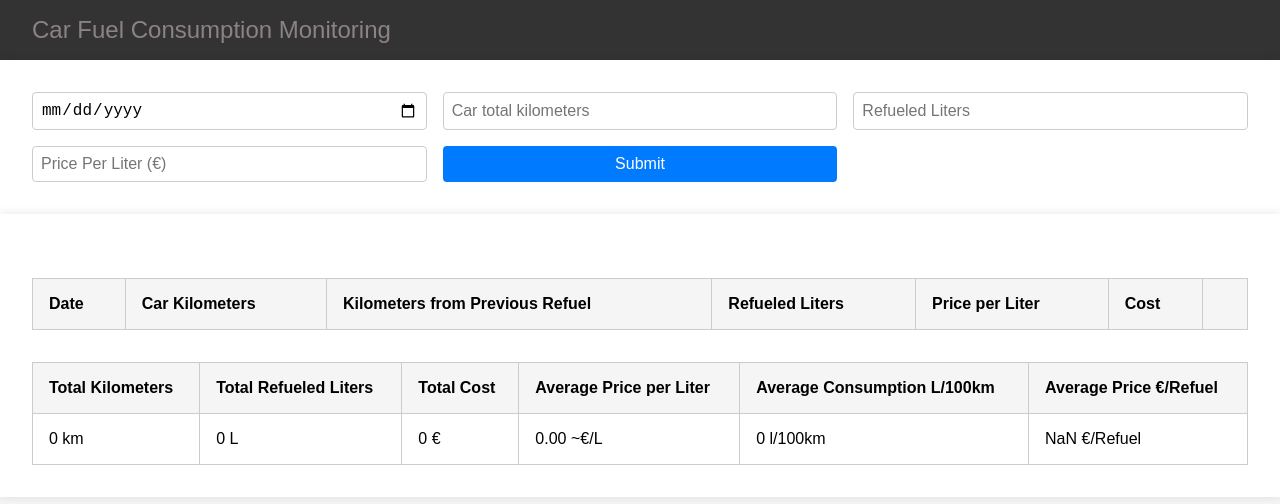
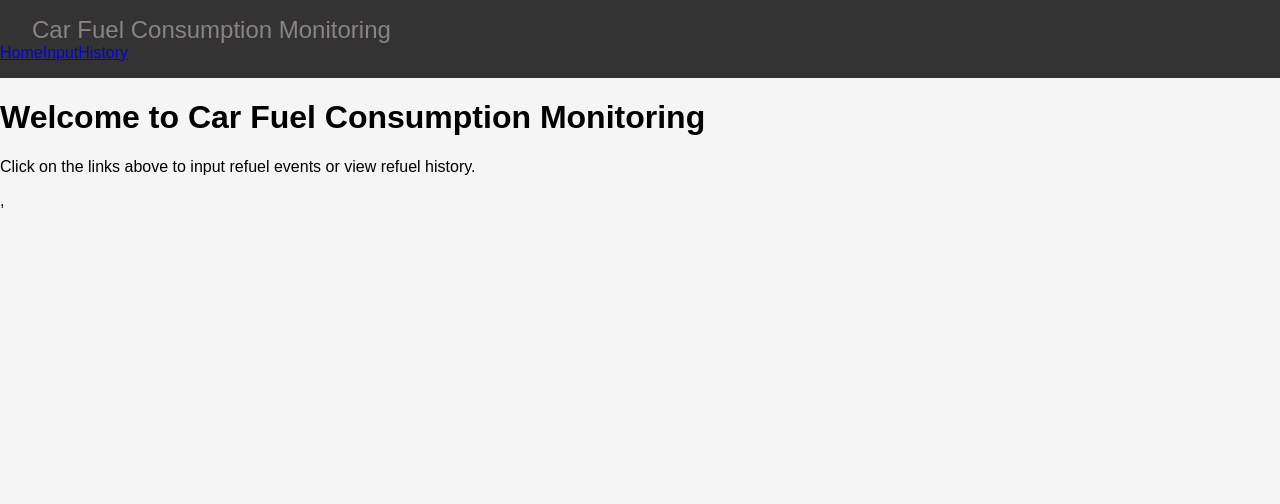
Before and after one commit to Veetivili/Web-User-Interface-Programming, a React (Vite) app in the folder car-fuel-consumption-monitoring/: page / in a window 1280 px wide. Shown: the top 504 px of the page. Built offline with nearby package versions, Linux system fonts and the light colour scheme.

Commit message:
Routing is working. Kilometers since last refuel is not going at the moment with redux store and has to be fixed

```diff
--- a/car-fuel-consumption-monitoring/package.json
+++ b/car-fuel-consumption-monitoring/package.json
@@ -14,6 +14,7 @@
     "react": "^18.2.0",
     "react-dom": "^18.2.0",
     "react-redux": "^8.1.3",
+    "react-router-dom": "^6.17.0",
     "redux": "^4.2.1"
   },
   "devDependencies": {
@@ -24,6 +25,7 @@
     "eslint-plugin-react": "^7.32.2",
     "eslint-plugin-react-hooks": "^4.6.0",
     "eslint-plugin-react-refresh": "^0.4.3",
+    "jest": "^29.7.0",
     "vite": "^4.4.5"
   }
 }
--- a/car-fuel-consumption-monitoring/src/App.jsx
+++ b/car-fuel-consumption-monitoring/src/App.jsx
@@ -1,20 +1,16 @@
-//import { useState } from 'react';
 import './App.css'
 
 // import components
-import Nav from './components/nav';
-import FuelInput from './components/fuelInput';
-import FuelHistory from './components/fuelHistory';
+
+import Landing from './routes/landing.jsx'
 
 function App() {
 
   return (
     <>
-      <Nav />
-      <FuelInput />
-      <FuelHistory />
+      <Landing />
     </>
   )
 }
 
-export default App
+export default App;
--- a/car-fuel-consumption-monitoring/src/main.jsx
+++ b/car-fuel-consumption-monitoring/src/main.jsx
@@ -1,13 +1,27 @@
-//mport React from 'react'
+import React from 'react'
 import ReactDOM from 'react-dom/client'
+import { BrowserRouter,  Route, Routes} from 'react-router-dom'
 import App from './App.jsx'
 import { Provider } from 'react-redux'
 import { store } from './store.js'
 import './index.css'
 
+import Nav from './routes/nav.jsx'
+import FuelInput from './routes/fuelInput.jsx'
+import FuelHistory from './routes/fuelHistory.jsx'
+
+
 ReactDOM.createRoot(document.getElementById('root')).render(
-
-  <Provider store={store}>
-    <App />
-  </Provider>,
+  <React.StrictMode>
+    <BrowserRouter>
+      <Provider store={store}>
+        <Nav />
+        <Routes>
+          <Route path='/' element={<App />} />
+          <Route path='/input' element={<FuelInput />} />
+          <Route path='/history' element={<FuelHistory />} />
+        </Routes>
+      </Provider>,
+    </BrowserRouter>
+  </React.StrictMode>
 )
--- a/car-fuel-consumption-monitoring/src/components/fuelInput.jsx
+++ b/car-fuel-consumption-monitoring/src/routes/fuelInput.jsx
@@ -6,7 +6,6 @@ function FuelInput() {
     const dispatch = useDispatch();
     const [date, setDate]  = useState('');
     const [kilometers, setKilometers] = useState('');
-    //const [kmFromPreviousRefuel, setKmFromPreviousRefuel] = useState('');
     const [refueledLiters, setRefueledLiters] = useState('');
     const [pricePerLiter, setPricePerLiter] = useState('');
 
@@ -44,7 +43,6 @@ function FuelInput() {
         <form className='input-form' onSubmit={handleSubmit}>
           <input type='date' placeholder='Date' value={date} onChange={(e) => setDate(e.target.value)} />
           <input type='number' placeholder='Car total kilometers' value={kilometers} onChange={(e) => setKilometers(e.target.value)} />
-          {/* <input type='number' placeholder='Kilometers driven since previous refuel' value={kmFromPreviousRefuel} onChange={(e) => setKmFromPreviousRefuel(e.target.value)} /> */}
           <input type='number' placeholder='Refueled Liters' value={refueledLiters} onChange={(e) => setRefueledLiters(e.target.value)} />
           <input type='number' placeholder='Price Per Liter (€)' value={pricePerLiter} onChange={(e) => setPricePerLiter(e.target.value)} />
           <button type='submit'>Submit</button>
--- /dev/null
+++ b/car-fuel-consumption-monitoring/src/routes/landing.jsx
@@ -0,0 +1,10 @@
+function Landing() {
+    return (
+        <div className='landing-page'>
+            <h1>Welcome to Car Fuel Consumption Monitoring</h1>
+            <p>Click on the links above to input refuel events or view refuel history.</p>
+          </div>
+    );
+}
+
+export default Landing;
--- a/car-fuel-consumption-monitoring/src/components/nav.jsx
+++ b/car-fuel-consumption-monitoring/src/routes/nav.jsx
@@ -1,9 +1,16 @@
+import { Link } from 'react-router-dom';
+
 function Nav() {
     return (
         <nav className="navbar">
         <div className="nav-container">
           <a className="navbar-brand">Car Fuel Consumption Monitoring</a>
         </div>
+        <div className='navigation-links'>
+            <Link to='/'>Home</Link>
+            <Link to='/input'>Input</Link>
+            <Link to='/history'>History</Link>
+        </div>
       </nav>
     );
 }
```
Also changed, not shown: car-fuel-consumption-monitoring/src/routes/fuelHistory.jsx (renamed from car-fuel-consumption-monitoring/src/components/fuelHistory.jsx), 2 other files (tests, documents, lock files or other folders).
